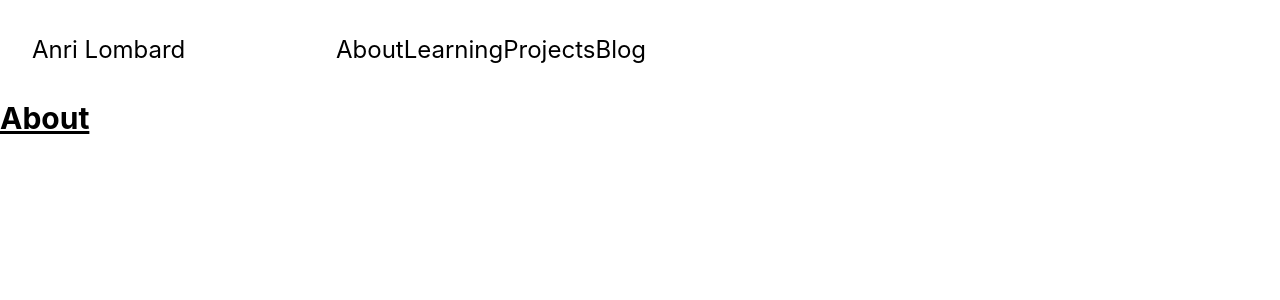
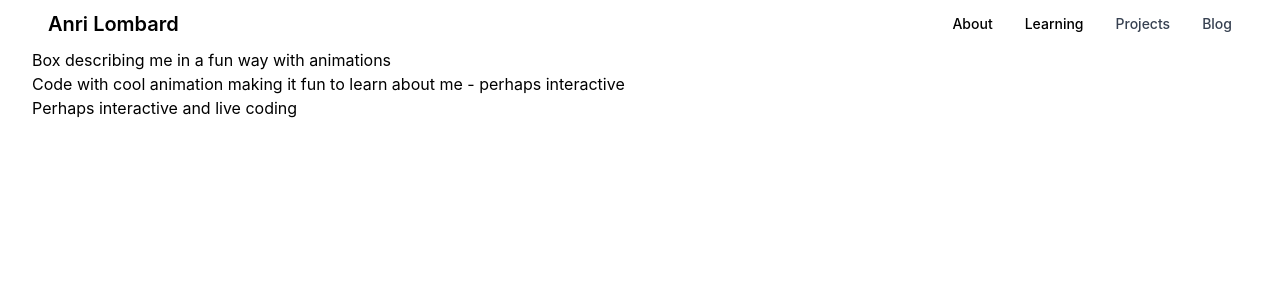
Before and after one commit to Anri-Lombard/Anri-Lombard-v4, a Next.js app: page /about in a window 1280 px wide. Shown: the top 300 px of the page. Built offline with nearby package versions, Linux system fonts and the light colour scheme.

Commit message:
Navbar progress

```diff
--- a/components/navbar.tsx
+++ b/components/navbar.tsx
@@ -2,34 +2,63 @@ import Link from 'next/link';
 
 function Navbar() {
     return (
-        <div className="navbar flex flex-row">
-            <div className="basis-1/4">
-                <Link href="/">
-                    Anri Lombard
+        // <div className="navbar flex flex-row">
+        //     <div className="basis-1/4 navbar-brand self-center hover:animate-pulse">
+        //         <Link href="/">
+        //             Anri Lombard
+        //         </Link>
+        //     </div>
+        //     {/* <div className=""></div> */}
+        //     <div className="basis-1/5 self-center navbar-item">
+        //         <Link href="/about">
+        //             About
+        //         </Link>
+        //     </div>
+        //     <div className="basis-1/5 self-center navbar-item">
+        //         <Link href="/learning">
+        //             Learning
+        //         </Link>
+        //     </div>
+        //     <div className="basis-1/5 self-center navbar-item">
+        //         <Link href="/projects">
+        //             Projects
+        //         </Link>
+        //     </div>
+        //     <div className="basis-1/5 self-center navbar-item">
+        //         <Link href="https://anri-lombard.github.io/">
+        //             Blog
+        //         </Link> and SM
+        //     </div>
+        // </div>
+
+        <nav className="bg-white border-gray-200 px-2 sm:px-4 py-2.5 rounded dark:bg-gray-900">
+            <div className="container flex flex-wrap justify-between items-center mx-auto">
+                <Link href="/" className="flex items-center">
+                    <span className="self-center text-xl font-semibold whitespace-nowrap dark:text-white">Anri Lombard</span>
                 </Link>
+                <button data-collapse-toggle="navbar-default" type="button" className="inline-flex items-center p-2 ml-3 text-sm text-gray-500 rounded-lg md:hidden hover:bg-gray-100 focus:outline-none focus:ring-2 focus:ring-gray-200 dark:text-gray-400 dark:hover:bg-gray-700 dark:focus:ring-gray-600" aria-controls="navbar-default" aria-expanded="false">
+                    <span className="sr-only">Open main menu</span>
+                    <svg className="w-6 h-6" aria-hidden="true" fill="currentColor" viewBox="0 0 20 20" xmlns="http://www.w3.org/2000/svg"><path fillRule="evenodd" d="M3 5a1 1 0 011-1h12a1 1 0 110 2H4a1 1 0 01-1-1zM3 10a1 1 0 011-1h12a1 1 0 110 2H4a1 1 0 01-1-1zM3 15a1 1 0 011-1h12a1 1 0 110 2H4a1 1 0 01-1-1z" clipRule="evenodd"></path></svg>
+                </button>
+                <div className="hidden w-full md:block md:w-auto" id="navbar-default">
+                    <ul className="flex flex-col mt-4 md:flex-row md:space-x-8 md:mt-0 md:text-sm md:font-medium">
+                        <li>
+                            <Link href="/about" className="block py-2 pr-4 pl-3 text-gray-700 border-b border-gray-100 hover:bg-gray-50 md:hover:bg-transparent md:border-0 md:hover:text-blue-700 md:p-0 dark:text-gray-400 md:dark:hover:text-white dark:hover:bg-gray-700 dark:hover:text-white md:dark:hover:bg-transparent dark:border-gray-700">About</Link>
+                        </li>
+                        <li>
+                            <Link href="/learning" className="block py-2 pr-4 pl-3 text-gray-700 border-b border-gray-100 hover:bg-gray-50 md:hover:bg-transparent md:border-0 md:hover:text-blue-700 md:p-0 dark:text-gray-400 md:dark:hover:text-white dark:hover:bg-gray-700 dark:hover:text-white md:dark:hover:bg-transparent dark:border-gray-700">Learning</Link>
+                        </li>
+                        <li>
+                            <a href="/projects" className="block py-2 pr-4 pl-3 text-gray-700 border-b border-gray-100 hover:bg-gray-50 md:hover:bg-transparent md:border-0 md:hover:text-blue-700 md:p-0 dark:text-gray-400 md:dark:hover:text-white dark:hover:bg-gray-700 dark:hover:text-white md:dark:hover:bg-transparent dark:border-gray-700">Projects</a>
+                        </li>
+                        <li>
+                            <a href="https://anri-lombard.github.io/" className="block py-2 pr-4 pl-3 text-gray-700 hover:bg-gray-50 md:hover:bg-transparent md:border-0 md:hover:text-blue-700 md:p-0 dark:text-gray-400 md:dark:hover:text-white dark:hover:bg-gray-700 dark:hover:text-white md:dark:hover:bg-transparent">Blog</a>
+                        </li>
+                    </ul>
+                </div>
             </div>
-            {/* <div className="basis-1/4"></div> */}
-            <div className="basis-3/16">
-                <Link href="/about">
-                    About
-                </Link>
-            </div>
-            <div className="basis-3/16">
-                <Link href="/learning">
-                    Learning
-                </Link>
-            </div>
-            <div className="basis-3/16">
-                <Link href="/projects">
-                    Projects
-                </Link>
-            </div>
-            <div className="basis-3/16">
-                <Link href="https://anri-lombard.github.io/">
-                    Blog
-                </Link>
-            </div>
-        </div>
+        </nav>
+
     )
 }
 
--- a/pages/about.tsx
+++ b/pages/about.tsx
@@ -1,7 +1,17 @@
 import styles from "../styles/About.module.css"
 
 function About() {
-    return <div className="text-3xl font-bold underline">About</div>
+    return (
+        <div className="">
+            <div className={styles.profile}>
+                Box describing me in a fun way with animations
+            </div>
+            <div className={styles.codeBlock}>
+                Code with cool animation making it fun to learn about me - perhaps interactive<br />
+                Perhaps interactive and live coding
+            </div>
+        </div>
+    )
 }
 
 export default About
--- a/styles/globals.css
+++ b/styles/globals.css
@@ -5,7 +5,7 @@
 html,
 body {
   padding: 0;
-  margin: 0;
+  margin: 0 1rem;
   font-family: -apple-system, BlinkMacSystemFont, Segoe UI, Roboto, Oxygen,
     Ubuntu, Cantarell, Fira Sans, Droid Sans, Helvetica Neue, sans-serif;
 }
@@ -24,5 +24,32 @@ a {
 .navbar {
   padding: 2rem;
   font-size: 1.5rem;
-  space-between: 1rem;;
 }
+
+.navbar-brand {
+  font-size: 2.5rem;
+}
+
+.navbar-item {
+  /* background: blue; */
+  display:inline-block;
+  position: relative;
+}
+
+.navbar-item:after {
+  content: '';
+  position: absolute;
+  width: 100%;
+  transform: scaleX(0);
+  height: 2px;
+  bottom: 0;
+  left: 0;
+  background-color: #0087ca;
+  transform-origin: bottom left;
+  transition: transform 0.25s ease-out;
+}
+
+.navbar-item:hover:after {
+  transform: scale(1);
+  transform-origin: bottom left;
+}
```
